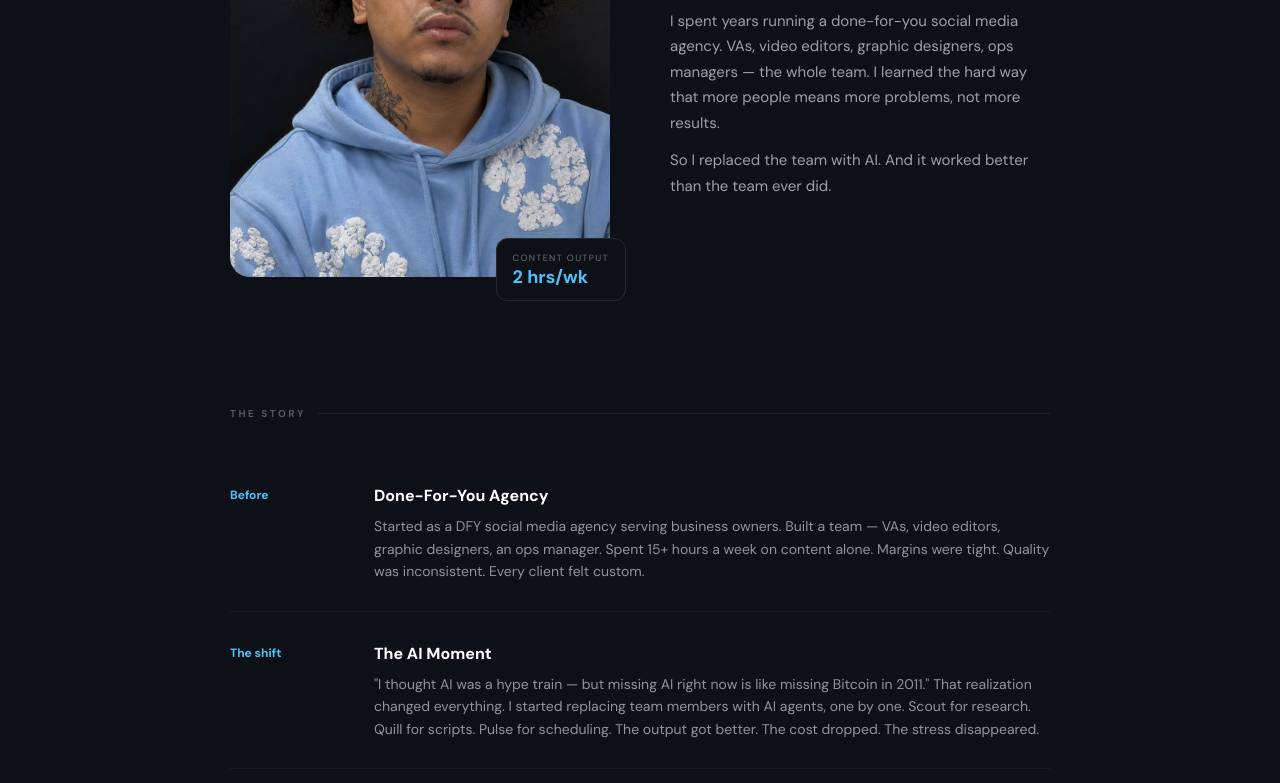
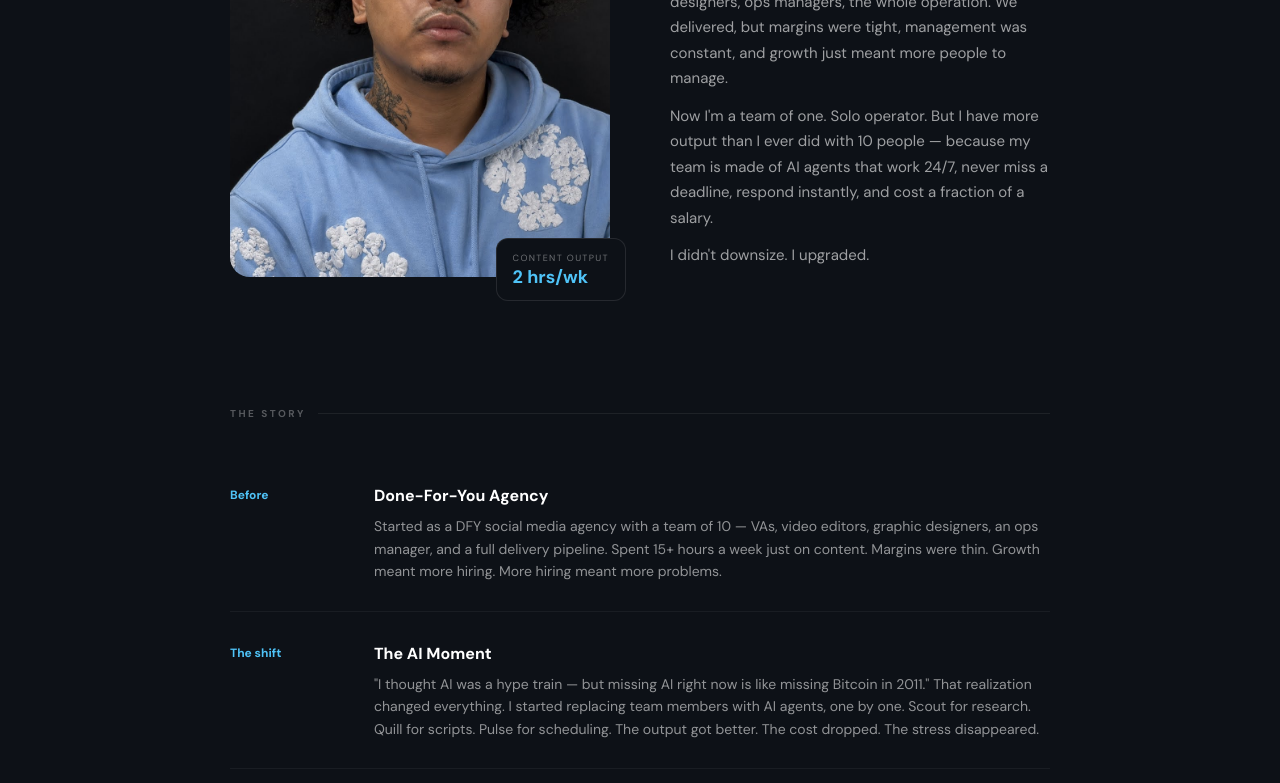
Before and after one commit to mickocruz/inboundos-site, a plain HTML site: page about.html in a window 1280 px wide. Shown: the part 389-1172 px from the top of the page. Drawn offline with Linux system fonts and the light colour scheme.

Commit message:
Add team of 10 → solo operator story to About page

```diff
--- a/about.html
+++ b/about.html
@@ -97,8 +97,9 @@ nav{display:flex;align-items:center;justify-content:space-between;padding:20px 4
     <div class="eyebrow">Founder & Builder</div>
     <h1>Hey, I'm Micko.</h1>
     <p>Solo founder and the person who built InboundOS — not as a product idea, but out of pure necessity.</p>
-    <p>I spent years running a done-for-you social media agency. VAs, video editors, graphic designers, ops managers — the whole team. I learned the hard way that more people means more problems, not more results.</p>
-    <p>So I replaced the team with AI. And it worked better than the team ever did.</p>
+    <p>I spent years running a done-for-you social media agency — a team of 10. VAs, video editors, graphic designers, ops managers, the whole operation. We delivered, but margins were tight, management was constant, and growth just meant more people to manage.</p>
+    <p>Now I'm a team of one. Solo operator. But I have more output than I ever did with 10 people — because my team is made of AI agents that work 24/7, never miss a deadline, respond instantly, and cost a fraction of a salary.</p>
+    <p>I didn't downsize. I upgraded.</p>
   </div>
 </div>
 
@@ -110,7 +111,7 @@ nav{display:flex;align-items:center;justify-content:space-between;padding:20px 4
       <div class="tl-year">Before</div>
       <div class="tl-content">
         <h3>Done-For-You Agency</h3>
-        <p>Started as a DFY social media agency serving business owners. Built a team — VAs, video editors, graphic designers, an ops manager. Spent 15+ hours a week on content alone. Margins were tight. Quality was inconsistent. Every client felt custom.</p>
+        <p>Started as a DFY social media agency with a team of 10 — VAs, video editors, graphic designers, an ops manager, and a full delivery pipeline. Spent 15+ hours a week just on content. Margins were thin. Growth meant more hiring. More hiring meant more problems.</p>
       </div>
     </div>
     <div class="tl-item">
```
